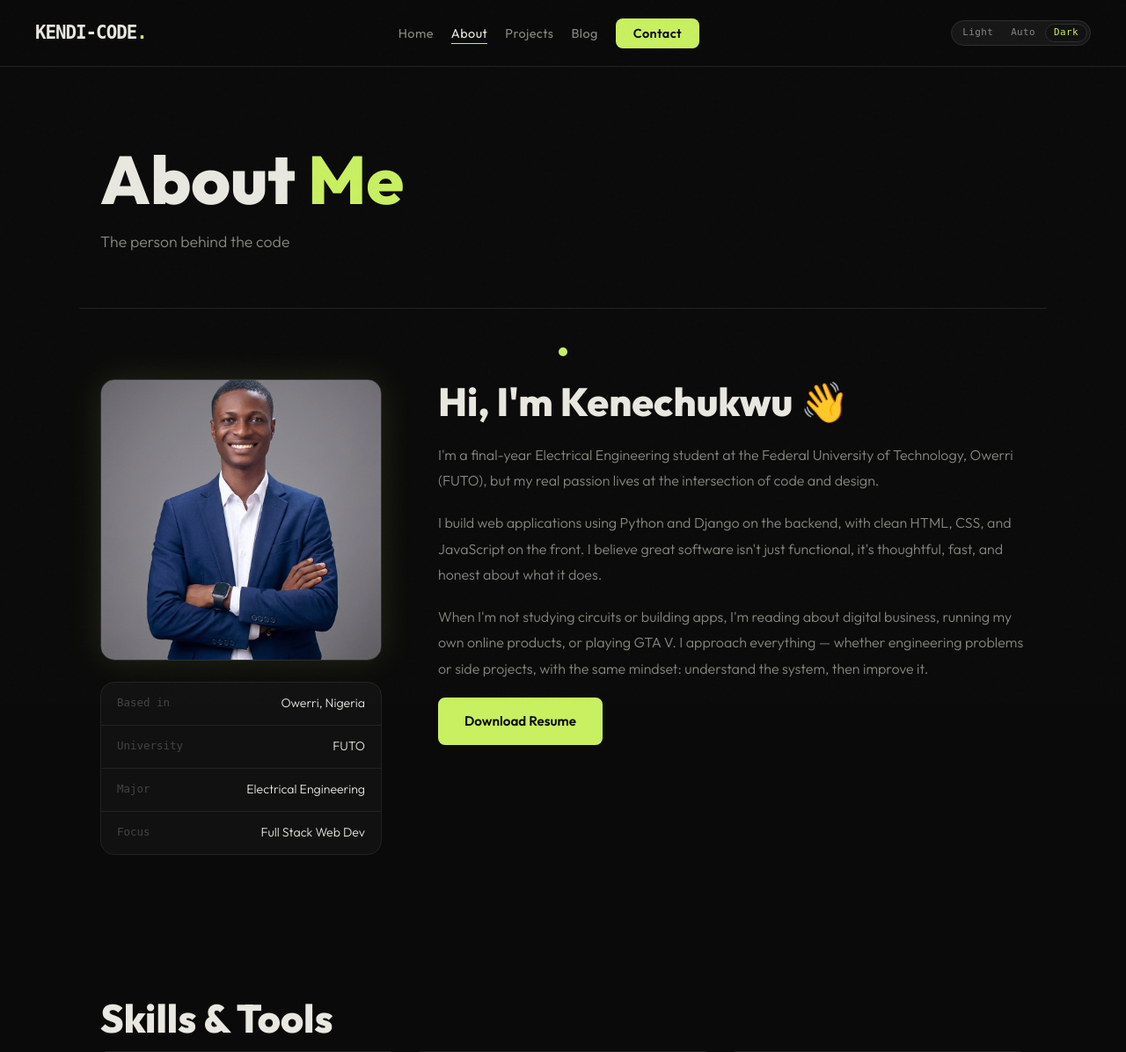
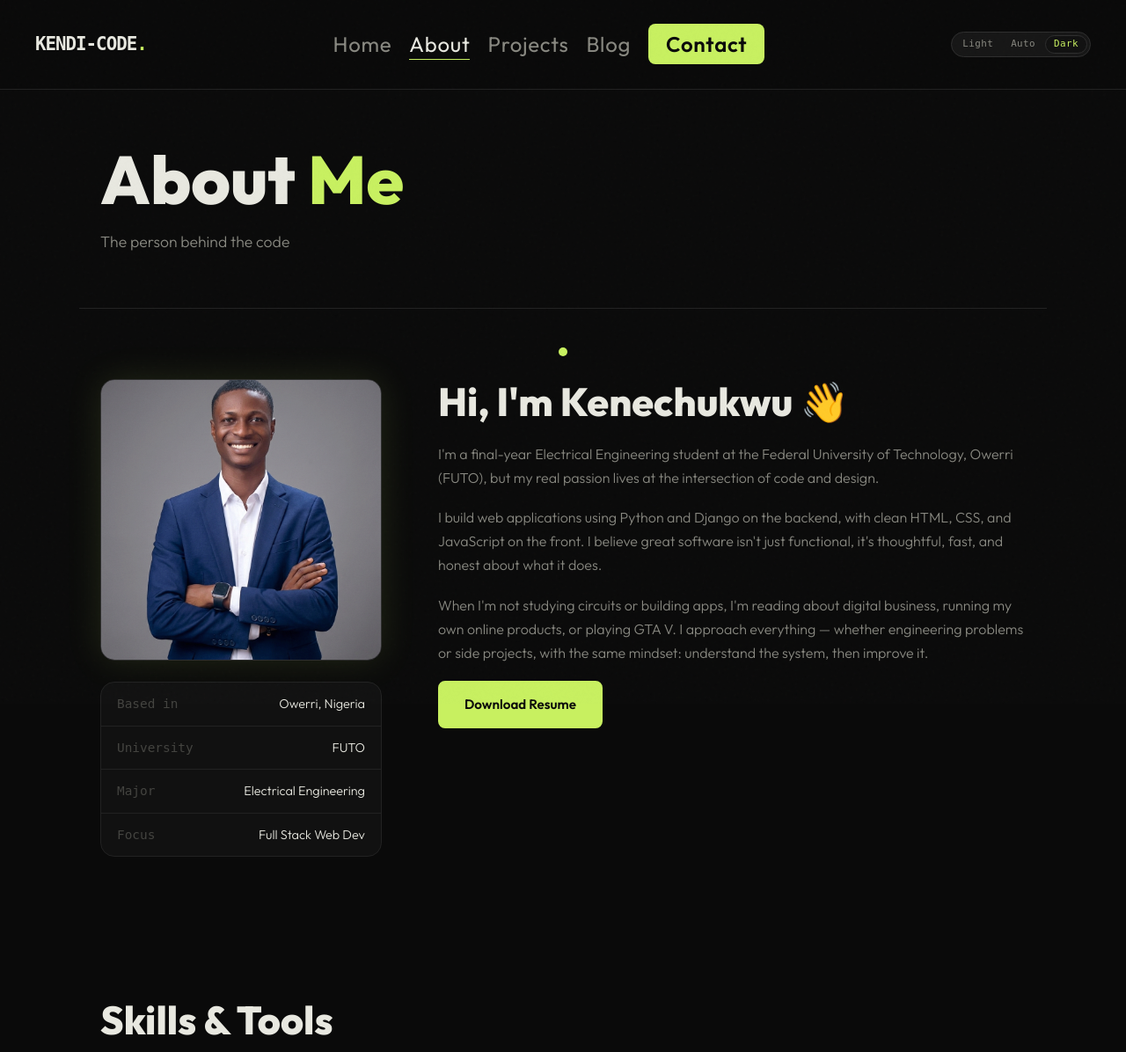
Before and after one commit to Kendi-code/portfolio, a Django app: page /about/ in a window 1280 px wide. Shown: the top 1196 px of the page at 88% size. Run offline with Django 5.2, Linux system fonts and the light colour scheme; parts of the project's set-up code (start-up, migrations or seed data) failed here and were passed over; some web fonts are replaced.

Commit message:
Added new )

```diff
--- a/static/css/style.css
+++ b/static/css/style.css
@@ -129,7 +129,7 @@ h3 { font-size: 1.2rem; font-weight: 600; }
   display: flex;
   align-items: center;
   justify-content: space-between;
-  padding: 20px 40px;
+  padding: 30px 40px;
   background: rgba(10, 10, 10, 0.85);
   backdrop-filter: blur(16px);
   -webkit-backdrop-filter: blur(16px);
@@ -160,7 +160,7 @@ h3 { font-size: 1.2rem; font-weight: 600; }
   justify-content: center;
 }
 .nav-links a {
-  font-size: 0.9rem;
+  font-size: 1.5rem;
   font-weight: 400;
   color: var(--text-muted);
   letter-spacing: 0.03em;
@@ -655,13 +655,13 @@ h3 { font-size: 1.2rem; font-weight: 600; }
   display: flex;
   justify-content: space-between;
   padding: 12px 18px;
-  font-size: 0.88rem;
+  font-size: 0.9rem;
   border-bottom: 1px solid var(--border);
 }
 .quick-item:last-child { border-bottom: none; }
-.qi-label { color: var(--text-faint); font-family: var(--mono); font-size: 0.78rem; }
+.qi-label { color: var(--text-faint); font-family: var(--mono); font-size: 0.9rem; }
 .about-text h2 { margin-bottom: 20px; }
-.about-text p { color: var(--text-muted); margin-bottom: 18px; line-height: 1.85; }
+.about-text p { color: var(--text-muted); margin-bottom: 18px; line-height: 1.7; }
 
 /* SKILLS */
 .skills-grid {
```
